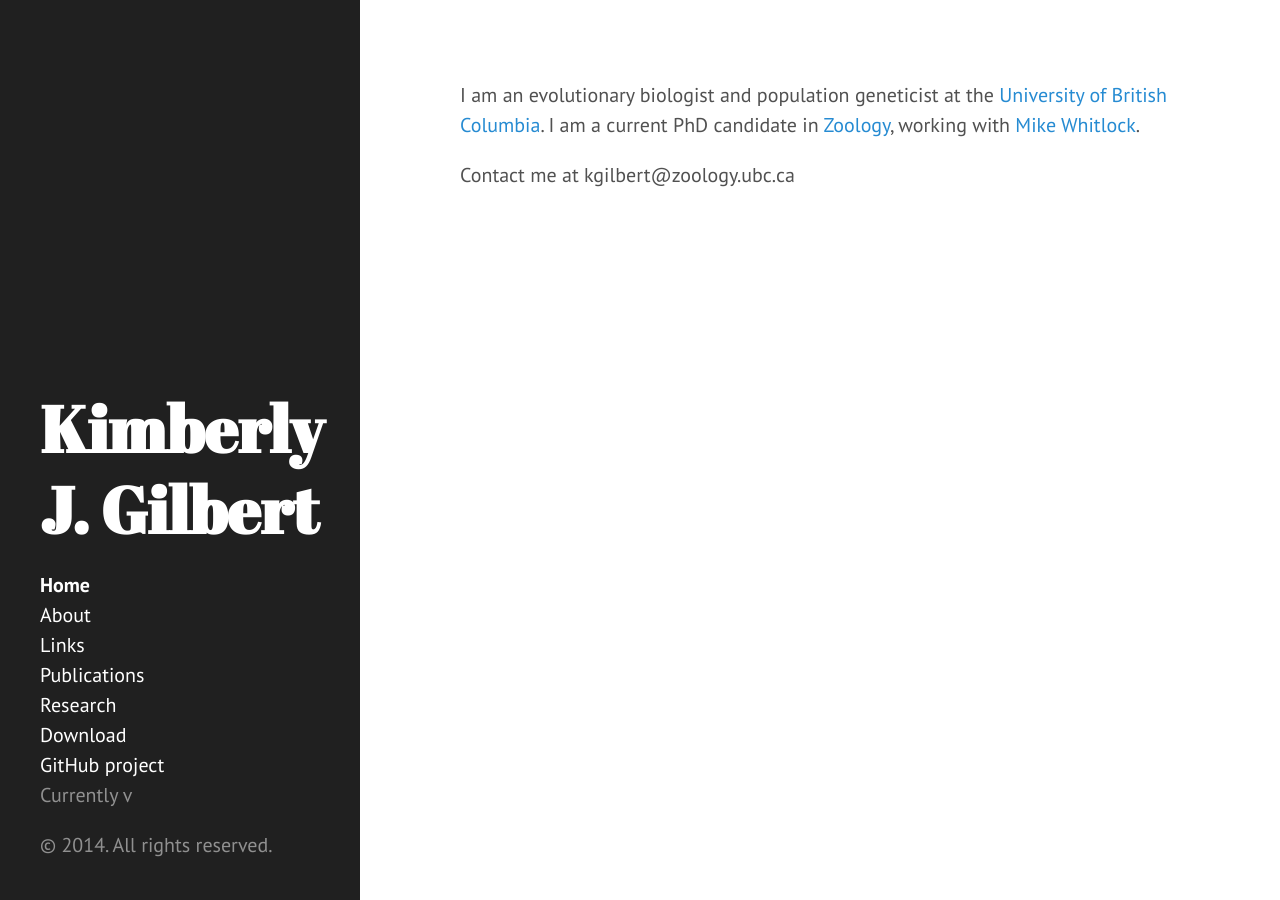
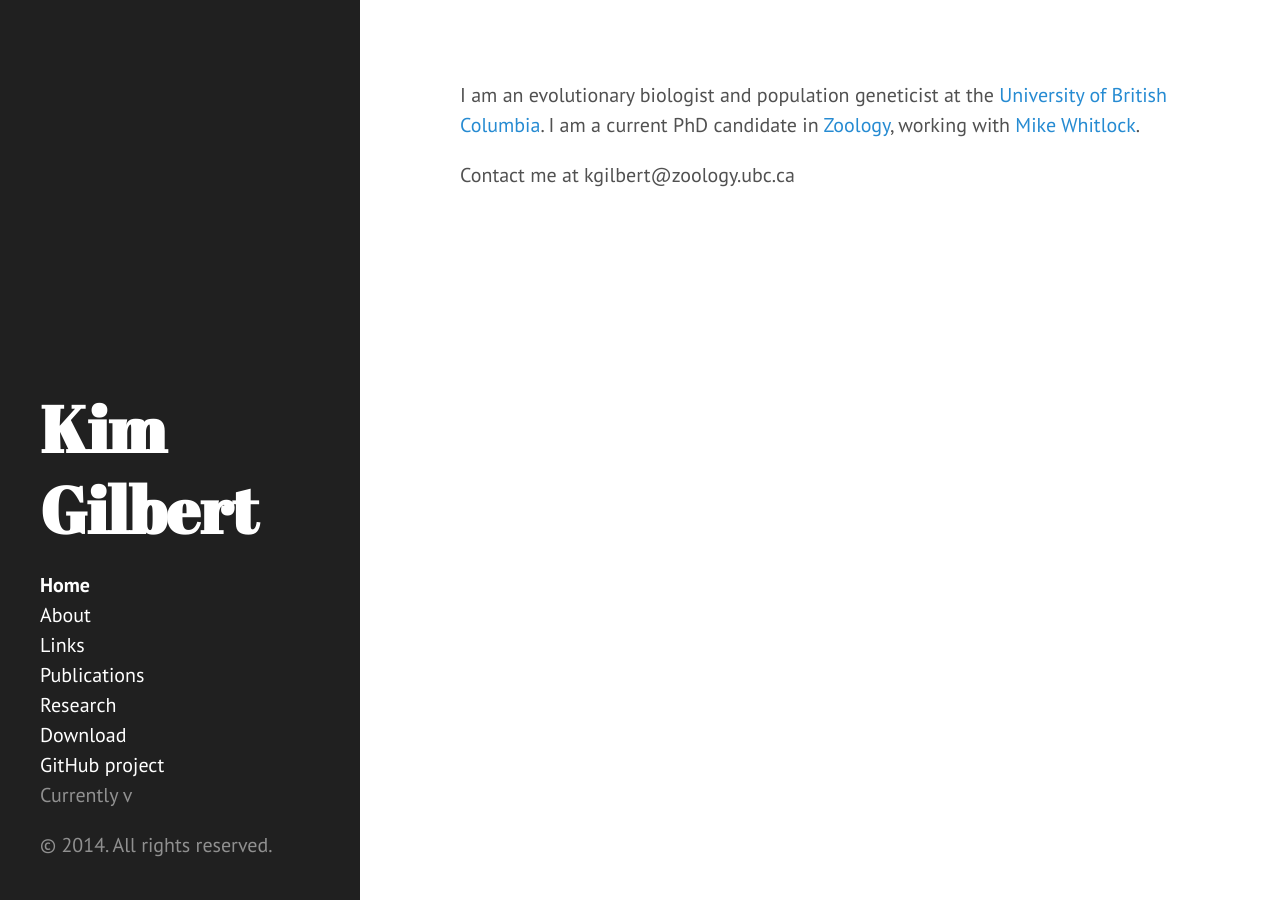
Before and after one commit to kjgilbert/kjgilbert.github.io, a Jekyll site: the page built from index.md, in a window 1280 px wide. Built offline with Jekyll 4.4.1, drawn with Linux system fonts in a browser that asks for light colours; Markdown is read by kramdown in place of the engine named in the settings.

Commit message:
play with font

```diff
--- a/_config.yml
+++ b/_config.yml
@@ -6,7 +6,7 @@ pygments:         true
 permalink:        pretty
 
 # Setup
-title:            Kimberly J. Gilbert
+title:            Kim Gilbert
 tagline:          'PhD Candidate'
 description:      ''
 url:              http://kjgilbert/github.io
--- a/public/css/hyde.css
+++ b/public/css/hyde.css
@@ -79,7 +79,7 @@ html {
 .sidebar-about h1 {
   color: #fff;
   margin-top: 0;
-  font-family: "Abril Fatface", serif;
+  font-family: "Abril Fatface", sans-serif;
   font-size: 3.25rem;
 }
 
```
